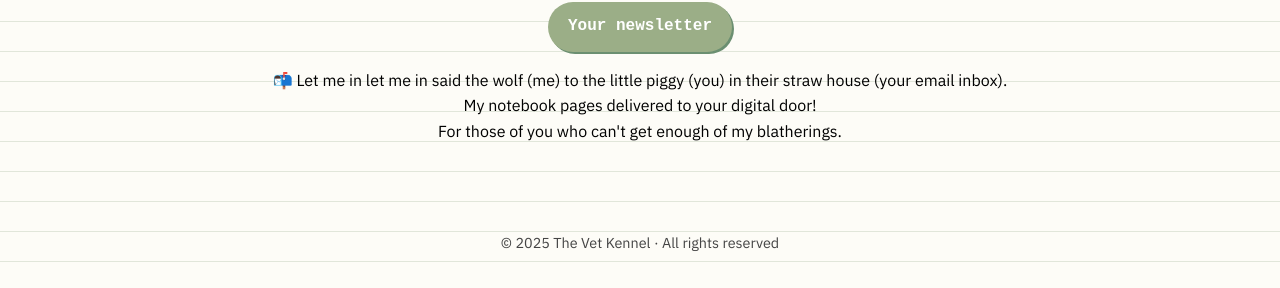
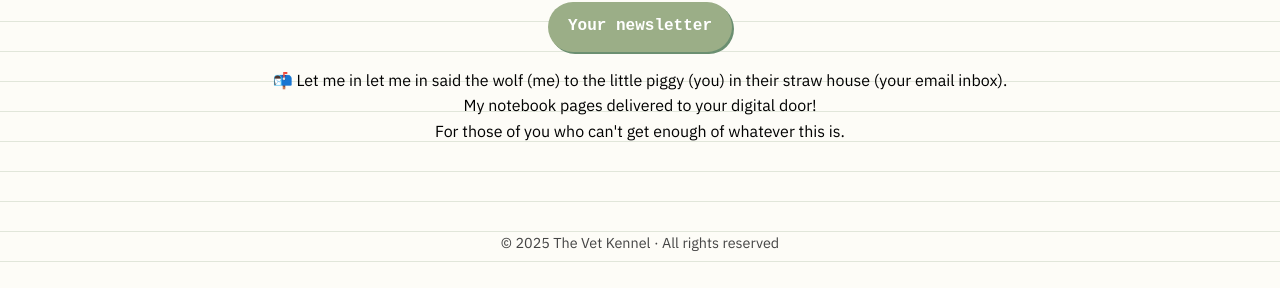
Before and after one commit to TheVetKennel/thevetkennel.github.io, a Jekyll site: the page built from index.md, in a window 1280 px wide. Shown: the part 668-956 px from the top of the page. Built offline with Jekyll 4.4.1, drawn with Linux system fonts in a browser that asks for light colours.

Commit message:
Update index.md

```diff
--- a/index.md
+++ b/index.md
@@ -18,5 +18,5 @@ title: The Vet Kennel
 </div>
 
   <a class="cta-button" href="https://eepurl.com/hYOUR-LINK-HERE" target="_blank" style="margin-top: 2em; display: inline-block;">Your newsletter</a>
-<p>📬 Let me in let me in said the wolf (me) to the little piggy (you) in their straw house (your email inbox).<br>My notebook pages delivered to your digital door!<br>For those of you who can't get enough of my blatherings.</p>
+<p>📬 Let me in let me in said the wolf (me) to the little piggy (you) in their straw house (your email inbox).<br>My notebook pages delivered to your digital door!<br>For those of you who can't get enough of whatever this is.</p>
 </div>
```
